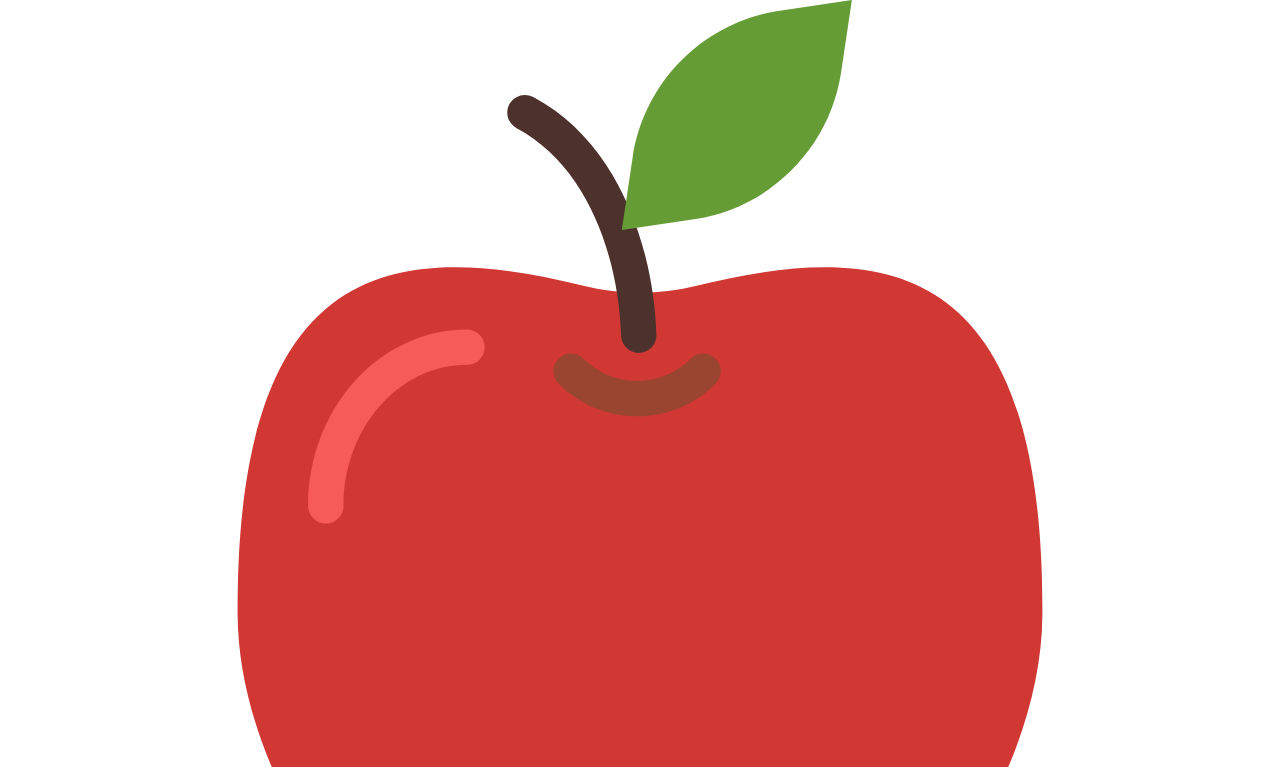
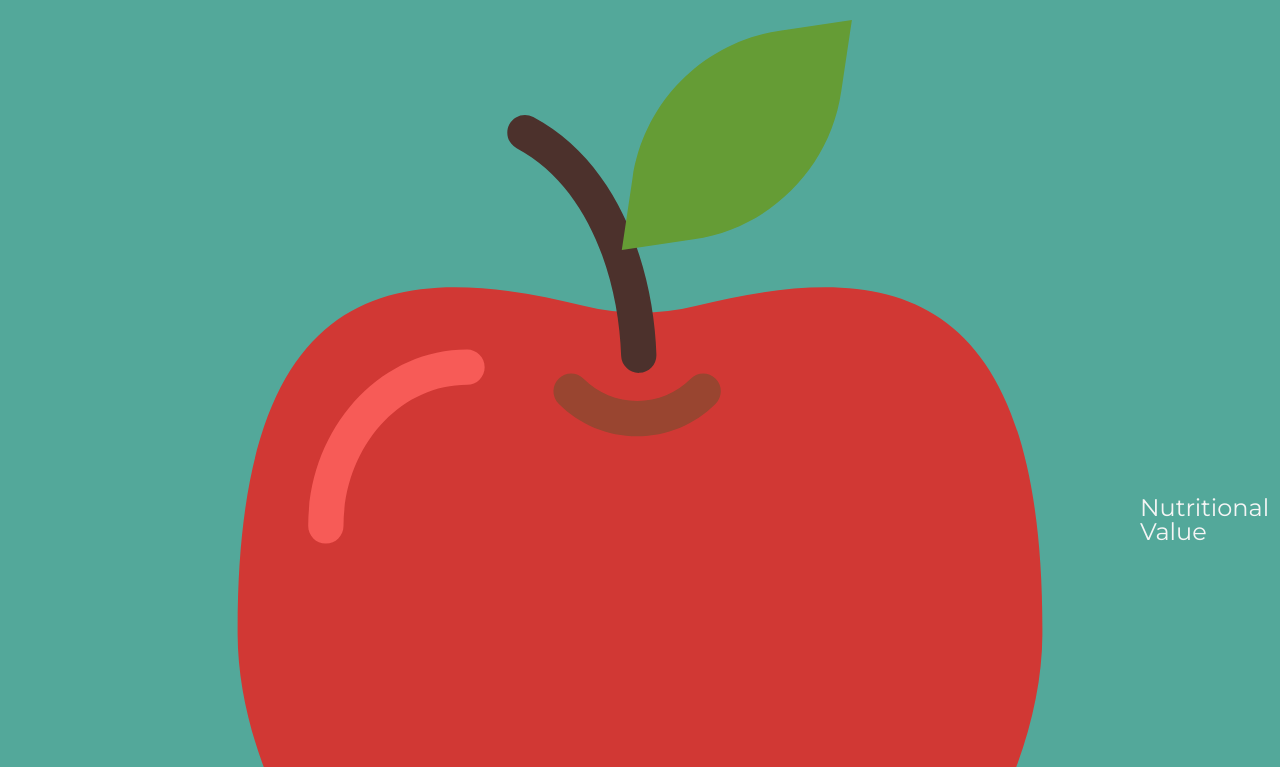
Before and after one commit to MMadejsza/JS_Basic_RWD, a plain HTML site: page index.html in a window 1280 px wide. Shown: the top 767 px of the page. Drawn offline with Linux system fonts and the light colour scheme.

Commit message:
class name change, header scss

```diff
--- a/index.html
+++ b/index.html
@@ -15,7 +15,7 @@
 		<header class="header">
 			<div class="container">
 				<!--only to limit website width-->
-				<div class="header--container">
+				<div class="header--content">
 					<img class="header--logo" src="./assets/apple.svg" alt="Apple" />
 					<h1>Nutritional Value</h1>
 				</div>
--- a/scss/_header.scss
+++ b/scss/_header.scss
@@ -1,2 +1,11 @@
 .header {
+	background-color: $color-primary; // color for entire screen width - not .container content
+	color: whitesmoke;
+	padding: $main-spacing 0;
+	margin-bottom: $main-spacing;
+
+	.header--content {
+		display: flex;
+		align-items: center;
+	}
 }
--- a/scss/style.scss
+++ b/scss/style.scss
@@ -2,3 +2,4 @@
 @import '_variables';
 @import '_typo';
 @import '_base';
+@import '_header';
```
Also changed, not shown: css/style.css, 1 other file.
